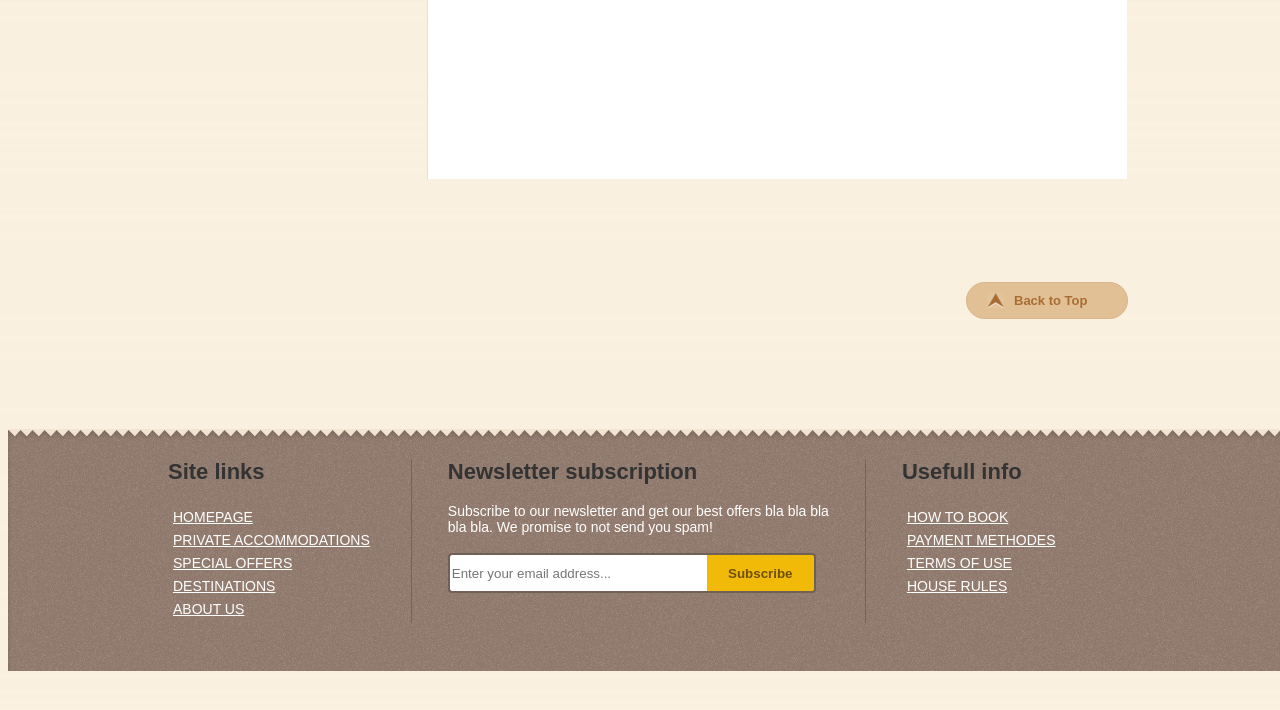
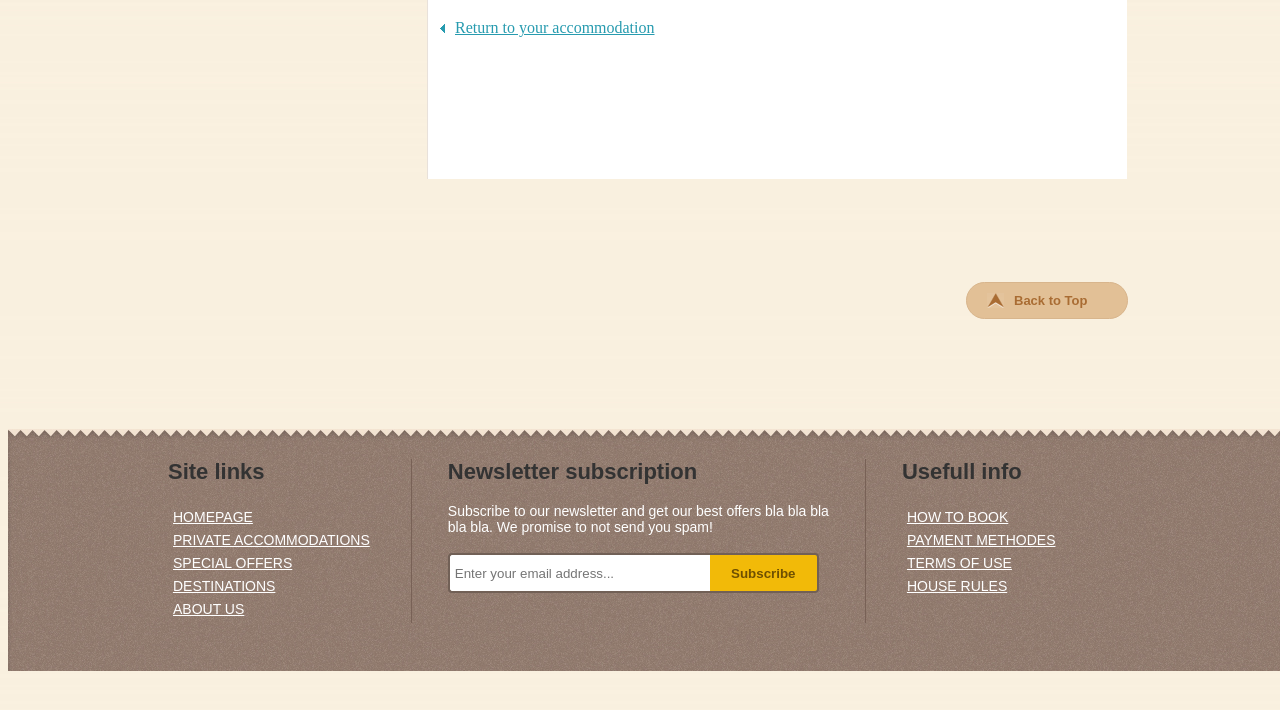
Before and after one commit to mihaelmatkovic/aapkrk, a plain HTML site: page thankyou.html in a window 1280 px wide. Shown: the part 710-1420 px from the top of the page. Drawn offline with Linux system fonts and the light colour scheme.

```diff
--- a/css/accListin_style.css
+++ b/css/accListin_style.css
@@ -435,7 +435,7 @@
 	border-radius:4px 0px 0px 4px;
 	margin:0px;
 	border-right:0px;
-
+	padding-left: 5px;
 	position:relative;
 	float:left;
 }
--- a/css/bookin_form_style.css
+++ b/css/bookin_form_style.css
@@ -217,7 +217,7 @@
 	border-radius:4px 0px 0px 4px;
 	margin:0px;
 	border-right:0px;
-
+	padding-left: 5px;
 	position:relative;
 	float:left;
 }
--- a/css/index_style.css
+++ b/css/index_style.css
@@ -255,6 +255,7 @@
 	border-right:0px;
 	position:relative;
 	float:left;
+	padding-left: 5px;
 }
 
 #subscribe {
--- a/css/package listing_style.css
+++ b/css/package listing_style.css
@@ -541,6 +541,7 @@
 	border-right:0px;
 	position:relative;
 	float:left;
+	padding-left: 5px;
 }
 
 #subscribe {
--- a/css/package_style.css
+++ b/css/package_style.css
@@ -226,7 +226,7 @@
 	border-radius:4px 0px 0px 4px;
 	margin:0px;
 	border-right:0px;
-
+	padding-left: 5px;
 	position:relative;
 	float:left;
 }
--- a/css/static_style.css
+++ b/css/static_style.css
@@ -101,6 +101,7 @@
 	padding: 7px;
 	font-family: sans-serif;
 	color: #a79371;
+	font-size: 13px;
 }
 .langSwitcher a {
 	color: #32afc3;
@@ -186,7 +187,7 @@
 	border-radius:4px 0px 0px 4px;
 	margin:0px;
 	border-right:0px;
-
+	padding-left: 5px;
 	position:relative;
 	float:left;
 }
--- a/css/test_style.css
+++ b/css/test_style.css
@@ -119,6 +119,7 @@
 }
 .langSwitcher a {
 	color: #32afc3;
+
 }
 .lan {
 	float: left;
@@ -207,7 +208,7 @@
 	border-radius:4px 0px 0px 4px;
 	margin:0px;
 	border-right:0px;
-
+	padding-left: 5px;
 	position:relative;
 	float:left;
 }
@@ -410,10 +411,12 @@
 .svojstvaList1 {
 	width: 250px;
 	float: left;
+	font-size: 13px;
 }
 .svojstvaList2 {
 	float:right;
 	padding-right: 220px;
+	font-size: 13px;
 }
 
 /*####################*/
--- a/css/thankyou_style.css
+++ b/css/thankyou_style.css
@@ -194,7 +194,7 @@
 	border-radius:4px 0px 0px 4px;
 	margin:0px;
 	border-right:0px;
-
+	padding-left: 5px;
 	position:relative;
 	float:left;
 }
@@ -418,6 +418,19 @@
 
 }
 
+.returnAcc {
+	padding-top: 22px;
+}
+.arrowBlue {
+	float: left;
+	padding: 5px 10px 0px 0px;
+}
+.ret {
+	float: left;
+	text-decoration: underline;
+	color: #279baf;
+}
+
 .buttons {
 	margin-top: 10px;
 
--- a/thankyou.html
+++ b/thankyou.html
@@ -137,6 +137,13 @@
             	</div>
 
             </div>
+            <div class="returnAcc">
+              <a href="">
+                <img class="arrowBlue" src="images/blue_arrow.png">
+                <p class="ret">Return to your accommodation</p>
+
+              </a>
+            </div>
 
           </div><!-- END contentBody -->
 
```
Also changed, not shown: test.html (+1 -1 lines), images/backArrow.png (deleted), images/blue_arrow.png (added).
